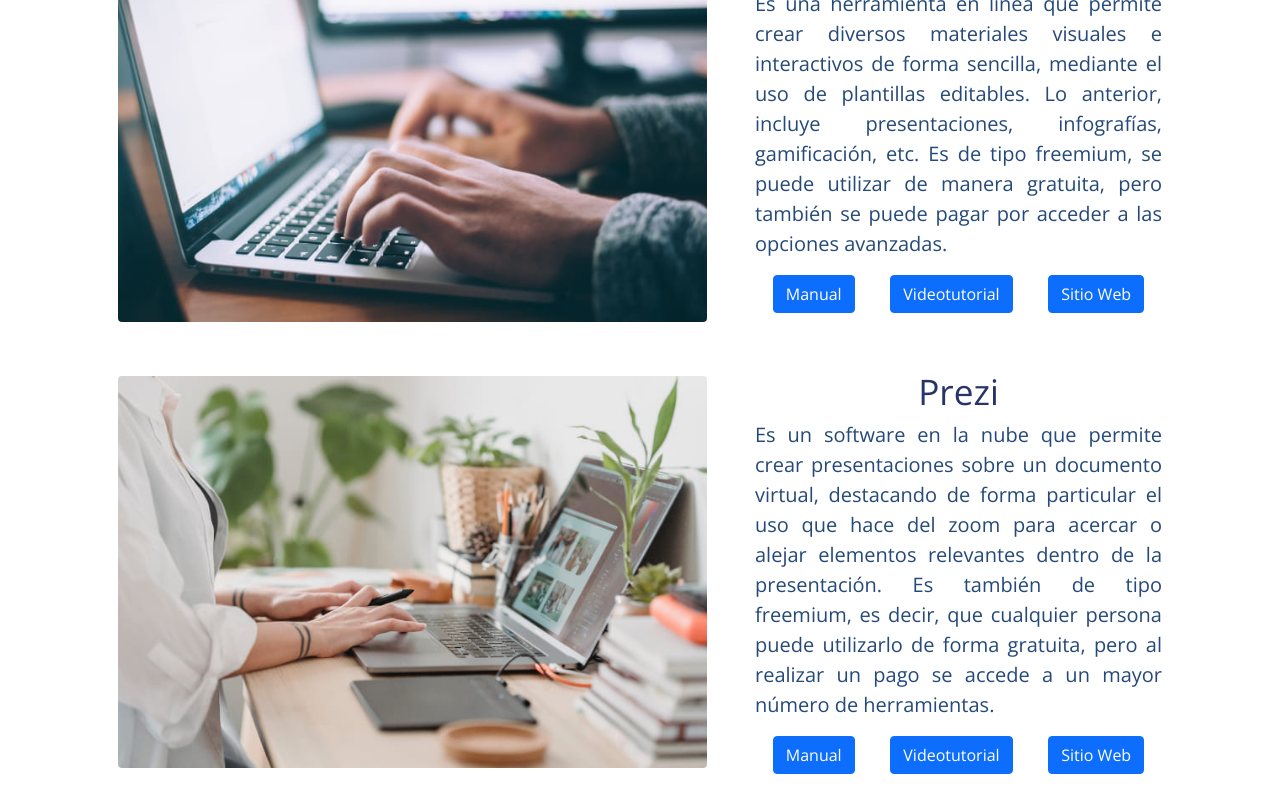
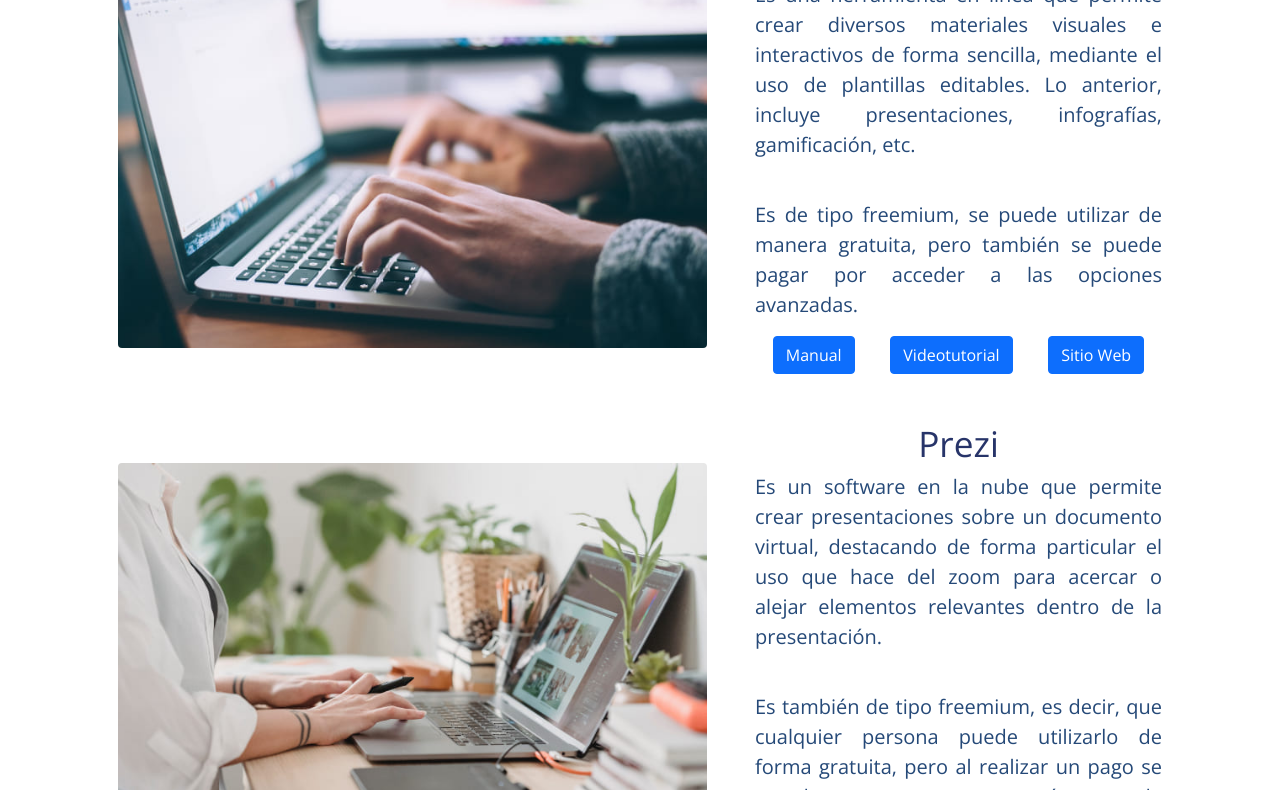
Before and after one commit to juancmagosg/repositorioSoftware, a website: page pages/crear-presentaciones.html in a window 1280 px wide. Shown: the part 389-1179 px from the top of the page. Drawn offline with nearby package versions, Linux system fonts and the light colour scheme.

Commit message:
Ajuste de espacios en texto a dos secciones

```diff
--- a/pages/crear-presentaciones.html
+++ b/pages/crear-presentaciones.html
@@ -132,9 +132,9 @@
                 <div class="col-lg-5">
                     <h1 class="main__tituloSw">Genially</h1>
 
-                    <p class="main__indexTexto">Es una herramienta en línea que permite crear diversos materiales visuales e interactivos de forma sencilla, mediante el uso de plantillas editables. Lo anterior, incluye presentaciones, infografías, gamificación, etc.
-                        Es de tipo freemium, se puede utilizar de manera gratuita, pero también se puede pagar por acceder a las opciones avanzadas.
-                    </p>
+                    <p class="main__indexTexto">Es una herramienta en línea que permite crear diversos materiales visuales e interactivos de forma sencilla, mediante el uso de plantillas editables. Lo anterior, incluye presentaciones, infografías, gamificación, etc.</p>
+                    <br>
+                    <p class="main__indexTexto">Es de tipo freemium, se puede utilizar de manera gratuita, pero también se puede pagar por acceder a las opciones avanzadas.</p>
 
                     <div class="main--Botones">
                         <a class="btn btn-primary" href="https://genial.ly/es/genially-tour/" target="_blank">Manual</a>
@@ -153,10 +153,9 @@
                 <div class="col-lg-5">
                     <h1 class="main__tituloSw">Prezi</h1>
 
-                    <p class="main__indexTexto">Es un software en la nube que permite crear presentaciones sobre un documento virtual, destacando de forma particular el uso que hace del zoom para acercar o alejar elementos relevantes dentro de la presentación.
-                        Es también de tipo freemium, es decir, que cualquier persona puede utilizarlo de forma gratuita, pero al realizar un pago se accede a un mayor número de herramientas.
-                    </p>
-
+                    <p class="main__indexTexto">Es un software en la nube que permite crear presentaciones sobre un documento virtual, destacando de forma particular el uso que hace del zoom para acercar o alejar elementos relevantes dentro de la presentación.</p>
+                    <br>
+                    <p class="main__indexTexto">Es también de tipo freemium, es decir, que cualquier persona puede utilizarlo de forma gratuita, pero al realizar un pago se accede a un mayor número de herramientas.</p>
 
                     <div class="main--Botones">
                         <a class="btn btn-primary" href="https://support.prezi.com/hc/es/" target="_blank">Manual</a>
```
Also changed, not shown: pages/elaborar-imagenes.html (+3 -1 lines).
